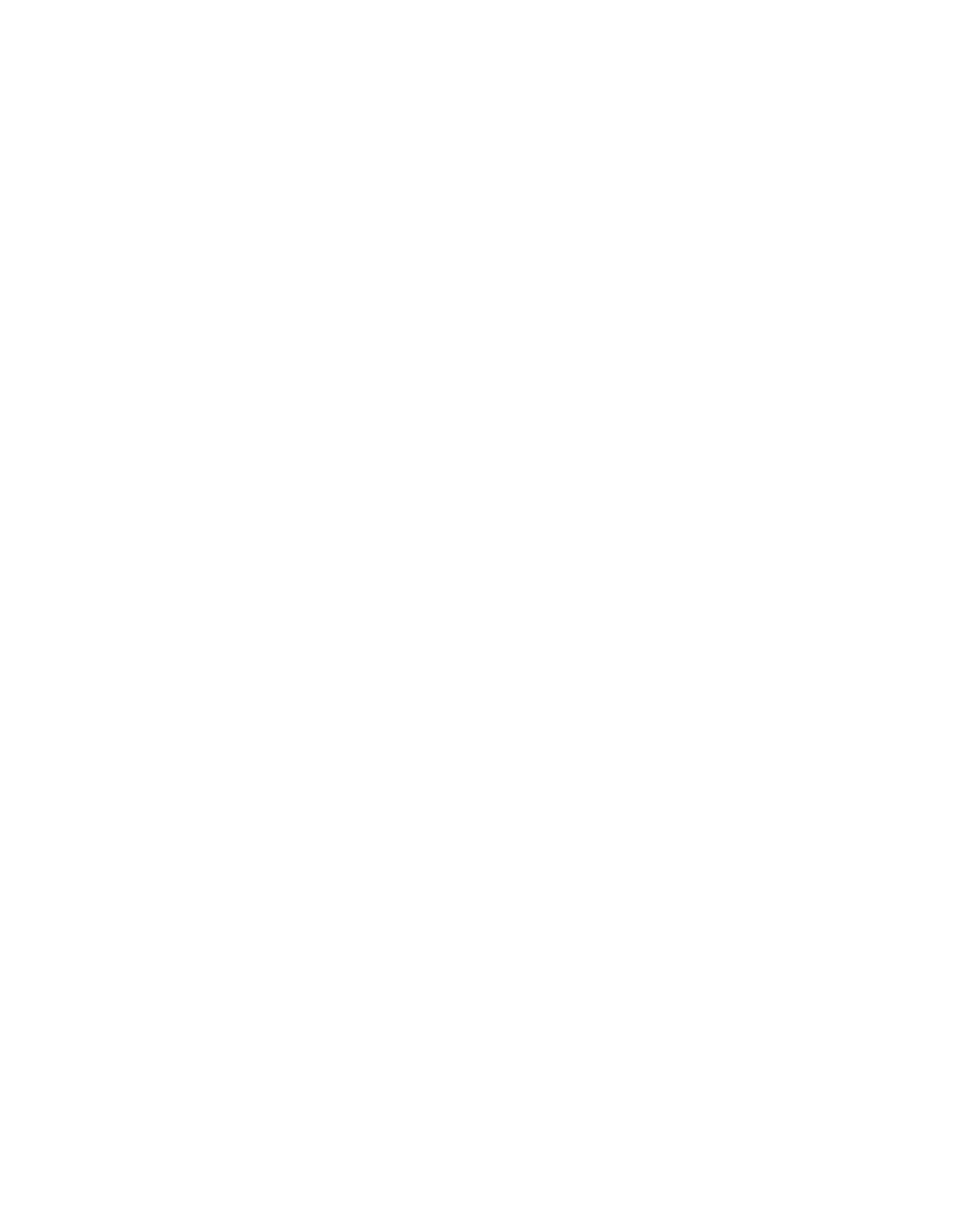
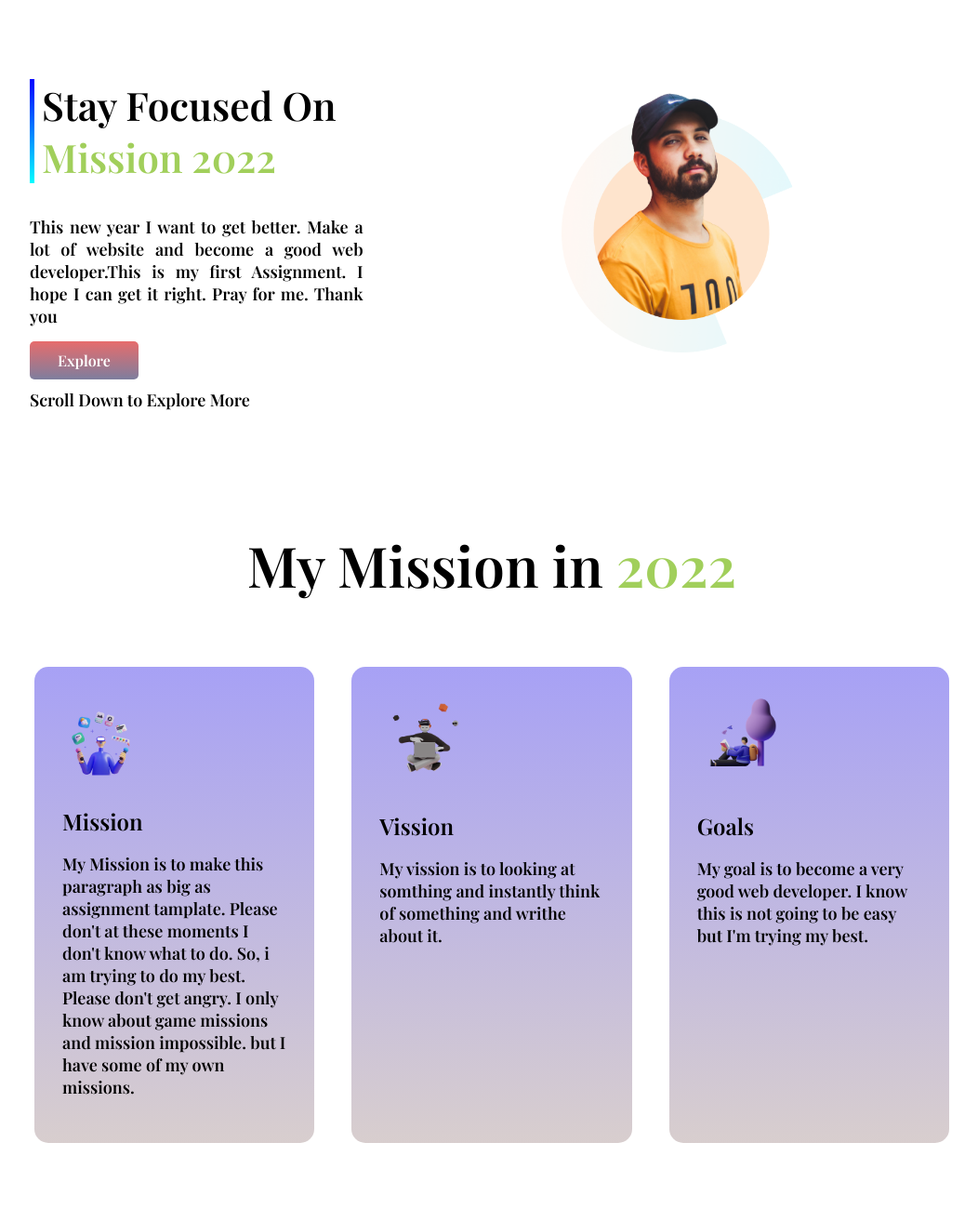
Before and after one commit to Jaowad/assignment-1, a plain HTML site: page index.html in a window 1280 px wide. Shown: the top 1300 px of the page at 93% size, without its empty margins (136-1188 px from the left). Before the commit the page ends 800 px from the top, so only its background shows below. Drawn offline with nearby package versions, Linux system fonts and the light colour scheme.

Commit message:
almost done

```diff
--- a/assets/css/style.css
+++ b/assets/css/style.css
@@ -0,0 +1,148 @@
+
+body{
+    margin: 0;
+    font-family: 'Playfair Display', serif;
+}
+p{
+    font-size: 18px;
+}
+.top-header-section{
+    width: 80%;
+    margin: 0 auto;
+}
+.flexible-container{
+    display: flex;
+    margin-bottom: 100px;
+
+
+}
+.container{
+    max-width: 1420px;
+    width: 100%;
+    padding: 0px 40px;
+    margin: 0 auto;
+}
+.header-title{
+    margin-top: 50px;
+    width: 50%;
+    padding: 0;
+}
+.header-title h1{
+    padding-left: 8px;
+    border-left: 5px solid;
+    border-image: linear-gradient(blue,cyan);
+    border-image-slice: 1;
+    font-size: 42px;
+
+
+}
+.header-title p{
+    margin-top: 20px;
+    text-align: justify;
+    margin-bottom: 25px;
+}
+.link-button{
+    color: rgb(255, 255, 255);
+    text-decoration: none;
+    border-radius: 5px;
+    background-image: linear-gradient(rgb(231, 108, 108),rgb(126, 126, 158));
+    padding: 10px 30px;
+    margin-bottom: 30px;
+    margin-top: 20px;
+}
+.green{
+    color: rgb(161, 207, 91);
+}
+.header-img{
+    margin-top: 50px;
+    text-align: center;
+    width: 90%;
+    padding-left: 20px;
+}
+.header-img img{
+    width: 40%;
+}
+.mission-section{
+    padding-left: 50px;
+    text-align: center;
+    width: 80%;
+    justify-content: space-between;
+    margin: 0 auto;
+}
+.mission-title{
+    font-size: 40px;
+    margin-bottom: 30px;
+}
+.contents{
+    width: 32%;
+    padding: 30px;
+    border-radius: 15px;
+    margin: 20px;
+    background-image: linear-gradient(rgb(167, 161, 245),rgb(216, 206, 206));
+    text-align: left;
+}
+.contents img{
+    width: 40%;
+    margin-bottom: 5px;
+}
+.contents h2{
+    margin-bottom: 10px;
+}
+.img-doc{
+    width: 50%;
+}
+.img-doc img{
+    width: 80%;
+}
+.documentation-section{
+    width: 80%;
+    margin: 0 auto;
+}
+.detail-doc{
+    width: 40%;
+    margin-bottom: 20px;
+}
+.detail-doc h1{
+    font-size: 40px;
+}
+.detail-doc p{
+
+    margin-bottom: 50px;
+    text-align: justify;
+}
+.community-section{
+    width: 80%;
+    margin: 0 auto;
+}
+.community-details{
+    width: 50%;
+    margin-bottom: 20px;
+}
+.community-details h1{
+    font-size: 40px;
+}
+.community-details p{
+    padding-bottom: 20px;
+}
+.community-img{
+    width: 50%;
+    margin-left: 20px;
+}
+.community-img img{
+    width: 80%;
+}
+.mission{
+
+    text-align: center;
+    background-color: indigo;
+}
+.footer-content{
+    padding: 15px;
+}
+.footer-content h2{
+    font-size: 35px;
+    color: ivory;
+}
+.footer-content p{
+    color: ivory;
+}
--- a/index.html
+++ b/index.html
@@ -5,12 +5,96 @@
     <meta charset="UTF-8">
     <meta http-equiv="X-UA-Compatible" content="IE=edge">
     <meta name="viewport" content="width=device-width, initial-scale=1.0">
+    <link rel="preconnect" href="https://fonts.googleapis.com">
+    <link rel="preconnect" href="https://fonts.gstatic.com" crossorigin>
+    <link href="https://fonts.googleapis.com/css2?family=Playfair+Display:wght@600&display=swap" rel="stylesheet">
     <title>Assignment-1 Mision 2022</title>
     <link rel="stylesheet" href="assets/css/style.css">
 </head>
 
 <body>
+    <section class="top-header-section">
+        <div class="container">
+            <div class="flexible-container">
+                <div class="header-title">
+                    <h1>Stay Focused On <br><span class="green">Mission 2022</span></h1>
+                    <p>This new year I want to get better. Make a lot of website and become a good web developer.This is
+                        my
+                        first Assignment. I hope I can get it right. Pray for me. Thank you</p>
+                    <a class="link-button" target="blank" href="">Explore</a>
+                    <p>Scroll Down to Explore More</p>
+                </div>
+                <div class="header-img">
+                    <img src="assets/images/person/person-0.png" alt="">
+                </div>
+            </div>
+        </div>
+    </section>
+    <section class="mission-section">
+        <div class="mission-title">
+            <h1>My Mission in <span class="green">2022</span></h1>
+        </div>
+        <div class="flexible-container">
+            <div class="contents">
+                <img src="assets/images/illustrators/illustrator-1.png" alt="">
+                <h2>Mission</h2>
+                <p>My Mission is to make this paragraph as big as assignment tamplate. Please don't at these moments I
+                    don't know what to do. So, i am trying to do my best. Please don't get angry. I only know about game
+                    missions and mission impossible. but I have some of my own missions. </p>
+            </div>
+            <div class="contents">
+                <img src="assets/images/illustrators/illustrator-2.png" alt="">
+                <h2>Vission</h2>
+                <p>My vission is to looking at somthing and instantly think of something and writhe about it.</p>
+            </div>
+            <div class="contents">
+                <img src="assets/images/illustrators/illustrator-3.png" alt="">
+                <h2>Goals</h2>
+                <p>My goal is to become a very good web developer. I know this is not going to be easy but I'm trying my
+                    best. </p>
+            </div>
 
+        </div>
+    </section>
+    <section class="documentation-section">
+        <div class="container">
+            <div class="flexible-container">
+                <div class="img-doc">
+                    <img src="assets/images/pictures/coding.png" alt="">
+                </div>
+                <div class="detail-doc">
+                    <h1>Develop <br>Without Limits</h1>
+                    <p>This is a place to write documents where i should mention how can i develop with any bindings and
+                        any limits . I don't know what to write but i am writing something. I hope this is readable</p>
+                    <a class="link-button" target="blank" href="#"> Read the documentation</a>
+                </div>
+            </div>
+        </div>
+    </section>
+    <section class="community-section">
+        <div class="container">
+            <div class="flexible-container">
+                <div class="community-details">
+                    <h1>Know our <br> Global Community</h1>
+                    <p>This is our Golbal Community. Know our community. It's friendly and very helpful. Hope you will
+                        like
+                        this community.</p>
+                    <a class="link-button" target="blank" href="">Read the Documentation </a>
+                </div>
+                <div class="community-img">
+                    <img src="assets/images/pictures/project.png" alt="">
+                </div>
+            </div>
+
+        </div>
+    </section>
+    <footer class="mission">
+        <div class="footer-content">
+            <h2>Mission <span class="green">2022</span> </h2>
+            <p>Hard work, Perseverance, and Determination for 2022</p>
+        </div>
+
+    </footer>
 </body>
 
 </html>
```
